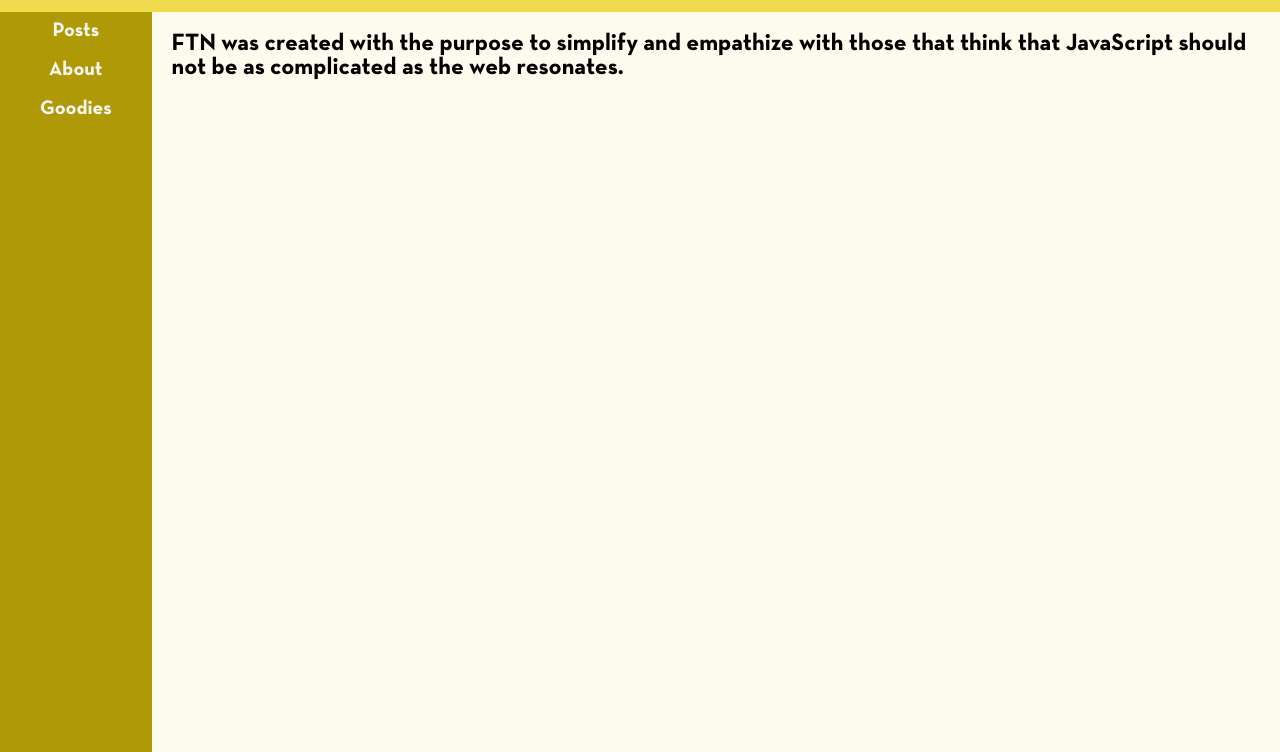
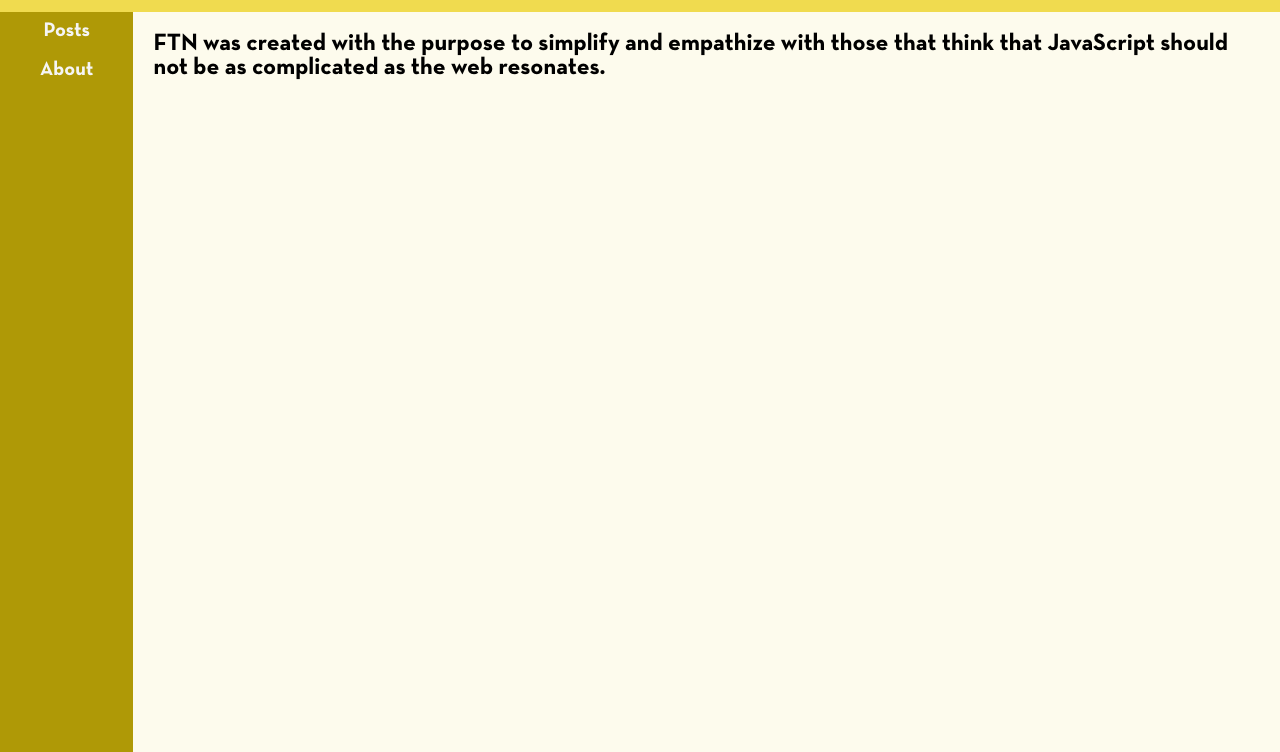
Before and after one commit to EstebanVictorio/for-the-north-static, a website: page pages/about.html in a window 1280 px wide. Shown: the part 48-800 px from the top of the page. Drawn offline with Linux system fonts and the light colour scheme; files that its build step writes are made by us from their sources; files whose address does not match are found by name.

Commit message:
[update] update static resources

```diff
--- a/pages/about.html
+++ b/pages/about.html
@@ -3,7 +3,7 @@
 <head>
   <meta name="viewport" content="width=device-width, initial-scale=1.0">
   <title>For the north</title>
-  <link rel="stylesheet" href="/public/styles.css">
+  <link rel="stylesheet" href="/for-the-north/public/styles.css">
 </head>
 <body>
   <nav class="navbar">
@@ -12,9 +12,8 @@
     </a>
   </nav>
   <aside class="sidebar">
-    <a class="nav-link" href="/posts">Posts</a>
-    <a class="nav-link" href="/about">About</a>
-    <a class="nav-link" href="/goodies">Goodies</a>
+    <a class="nav-link" href="/for-the-north/pages/posts.html">Posts</a>
+    <a class="nav-link" href="/for-the-north/pages/about.html">About</a>
   </aside>
     <main class="main">
       FTN was created with the purpose to simplify and empathize with those that
```
Also changed, not shown: pages/index.html (+3 -4 lines), pages/posts.html (+3 -4 lines).
